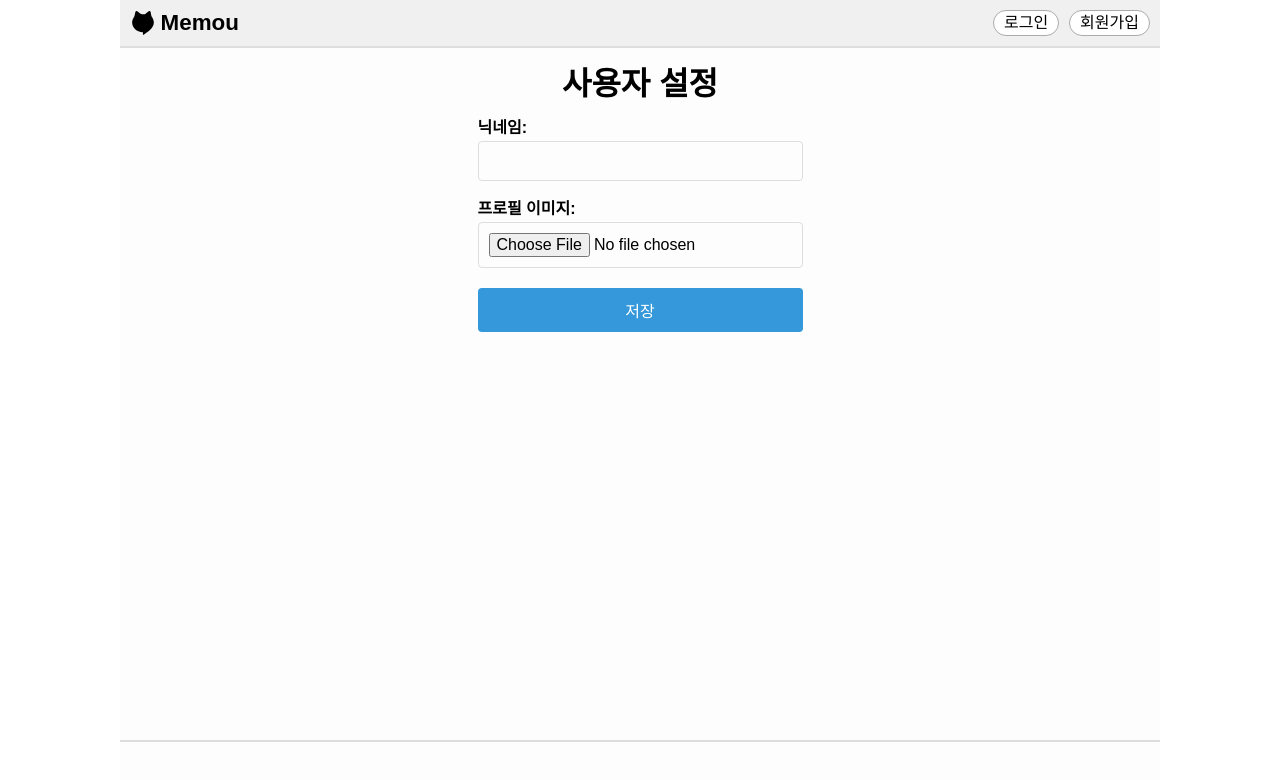
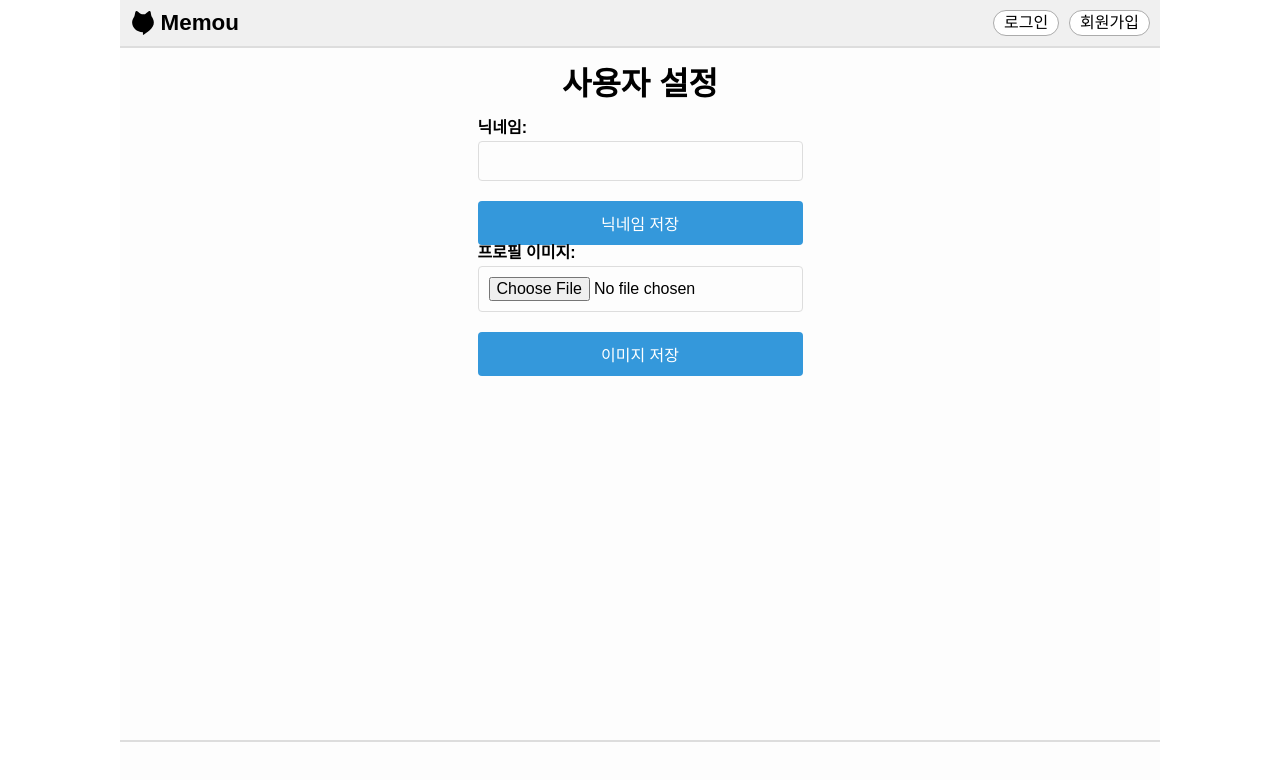
Before and after one commit to memomou/memo_frontend, a React (Create React App) app: page /user/setting in a window 1280 px wide. Shown: the top 780 px of the page. Built offline with nearby package versions, Linux system fonts and the light colour scheme; no server answers.

Commit message:
fix: 사용자 설정 페이지 추가중

```diff
--- a/src/views/pages/userSetting/UserSettingPage.tsx
+++ b/src/views/pages/userSetting/UserSettingPage.tsx
@@ -13,8 +13,9 @@ function UserSettingPage() {
   const fetchUserProfile = async () => {
     try {
       const response = await axiosInstance.get('/users/me');
-      setUser(response.data);
-      setNickname(response.data.nickname || '');
+      console.log('프로필 정보:', response.data);
+      setUser(response.data.user);
+      setNickname(response.data.user.nickname || '');
     } catch (error) {
       console.error('프로필 정보를 가져오는데 실패했습니다:', error);
     }
@@ -32,33 +33,42 @@ function UserSettingPage() {
     }
   };
 
-  const handleSubmit = async (e: React.FormEvent) => {
+  const handleNicknameSubmit = async (e: React.FormEvent) => {
     e.preventDefault();
     try {
-      // 닉네임 업데이트
       await axiosInstance.patch('/users/me/profile', { nickname });
+      alert('닉네임이 성공적으로 업데이트되었습니다.');
+      fetchUserProfile();
+    } catch (error) {
+      console.error('닉네임 업데이트에 실패했습니다:', error);
+      alert('닉네임 업데이트에 실패했습니다. 다시 시도해주세요.');
+    }
+  };
 
-      // 프로필 이미지 업데이트
-      if (profileImage) {
-        const formData = new FormData();
-        formData.append('image', profileImage);
-        await axiosInstance.put('/users/me/profile/images', formData, {
-          headers: { 'Content-Type': 'multipart/form-data' }
-        });
-      }
-
-      alert('프로필이 성공적으로 업데이트되었습니다.');
-      fetchUserProfile(); // 업데이트된 정보 다시 불러오기
+  const handleImageSubmit = async (e: React.FormEvent) => {
+    e.preventDefault();
+    if (!profileImage) {
+      alert('업로드할 이미지를 선택해주세요.');
+      return;
+    }
+    try {
+      const formData = new FormData();
+      formData.append('image', profileImage);
+      await axiosInstance.put('/users/me/profile/images', formData, {
+        headers: { 'Content-Type': 'multipart/form-data' }
+      });
+      alert('프로필 이미지가 성공적으로 업데이트되었습니다.');
+      fetchUserProfile();
     } catch (error) {
-      console.error('프로필 업데이트에 실패했습니다:', error);
-      alert('프로필 업데이트에 실패했습니다. 다시 시도해주세요.');
+      console.error('프로필 이미지 업데이트에 실패했습니다:', error);
+      alert('프로필 이미지 업데이트에 실패했습니다. 다시 시도해주세요.');
     }
   };
 
   return (
     <UserSettingContainer>
       <h1>사용자 설정</h1>
-      <form onSubmit={handleSubmit}>
+      <form onSubmit={handleNicknameSubmit}>
         <div>
           <label htmlFor="nickname">닉네임:</label>
           <input
@@ -68,6 +78,9 @@ function UserSettingPage() {
             onChange={handleNicknameChange}
           />
         </div>
+        <button type="submit">닉네임 저장</button>
+      </form>
+      <form onSubmit={handleImageSubmit}>
         <div>
           <label htmlFor="profileImage">프로필 이미지:</label>
           <input
@@ -82,7 +95,7 @@ function UserSettingPage() {
             <img src={previewImage} alt="프로필 미리보기" style={{ width: '100px', height: '100px' }} />
           </div>
         )}
-        <button type="submit">저장</button>
+        <button type="submit">이미지 저장</button>
       </form>
     </UserSettingContainer>
   );
--- a/src/views/pages/usersPost/Content.tsx
+++ b/src/views/pages/usersPost/Content.tsx
@@ -9,20 +9,15 @@ import { PostType, authorAtom, selectedCategoriesAtom, authorCategoriesAtom, use
 export const Content = () => {
   const [author] = useRecoilState(authorAtom);
   const [selectedCategory, setSelectedCategory] = useRecoilState(selectedCategoriesAtom);
-  const [authorCategories, setAuthorCategories] = useRecoilState(authorCategoriesAtom);
+  const [,setAuthorCategories] = useRecoilState(authorCategoriesAtom);
   const currentUser = useRecoilValue(userAtom);
   const [editingCategoryId, setEditingCategoryId] = useState<number | null>(null);
   const [editCategoryName, setEditCategoryName] = useState("");
   const [searchInputValue, setSearchInputValue] = useState('');
-  const { nickname } = useParams();
   const [searchParams, setSearchParams] = useSearchParams();
-  const selectedCategoryName = searchParams.get('category');
-  const source = axios.CancelToken.source();
+
   const editInputRef = useRef<HTMLInputElement>(null);
   const [posts, setPosts] = useRecoilState(postsAtom);
-
-  const [isEditingText, setIsEditingText] = useState(false);
-  const [editText, setEditText] = useState("");
 
 
   useEffect(() => {
@@ -34,11 +29,6 @@ export const Content = () => {
   const handleInputChange = async (e: React.ChangeEvent<HTMLInputElement>) => {
     setSearchInputValue(e.target.value);
     console.log(e.target.value);
-    if (!e.target.value) {
-      setPosts([]);
-      console.log('No search input');
-      return;
-    }
     const response = await axiosInstance.get('/posts', {
       params: {
         where__content__i_like: e.target.value,
```
